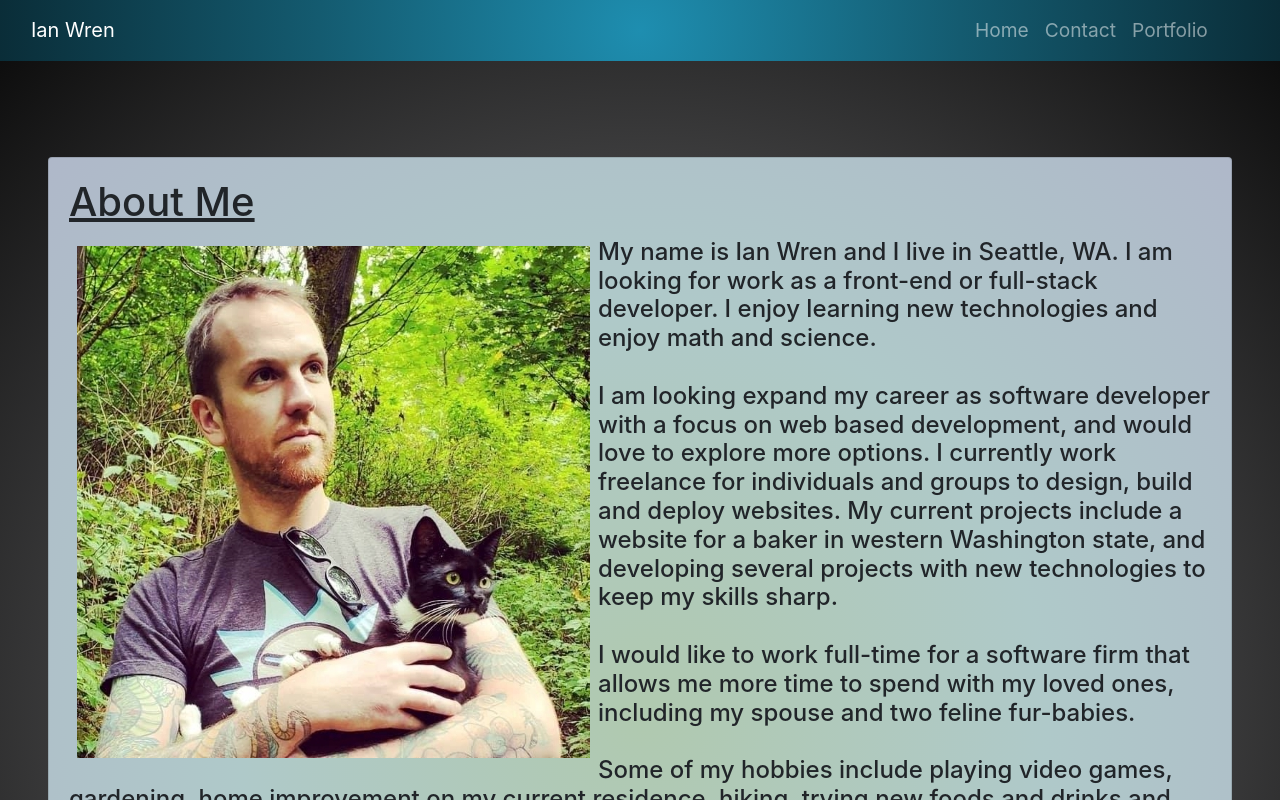
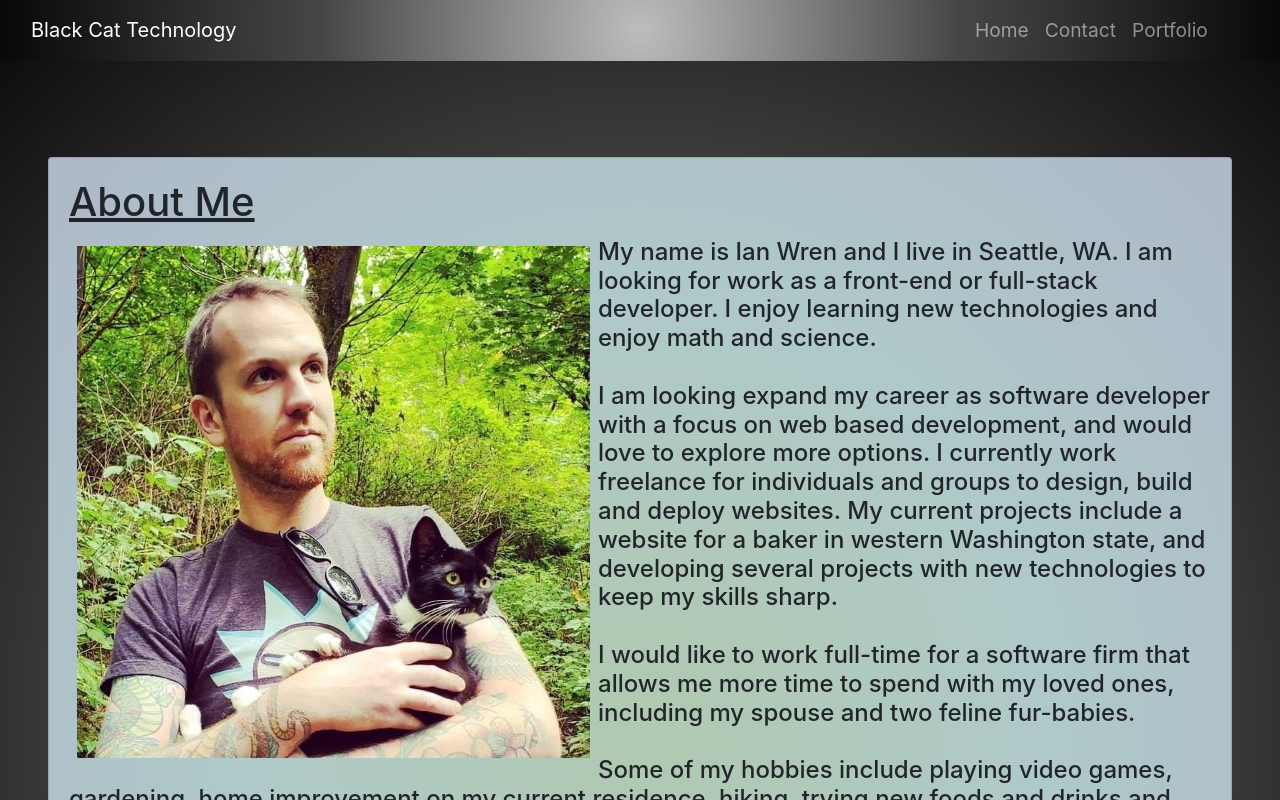
Before and after one commit to luckyian/blackCat, a React (Create React App) app: page / in a window 1280 px wide. Shown: the top 800 px of the page. Built offline with nearby package versions, Linux system fonts and the light colour scheme; the HTML template or start-up script is replaced by a standard one.

Commit message:
Changed stylying and wording of navbar

```diff
--- a/src/components/Navbar/index.js
+++ b/src/components/Navbar/index.js
@@ -9,7 +9,7 @@ function Navibar() {
     return (
         <Navbar expand="md" className="navitext" variant="dark" sticky="top">
             <div className="col-md-9">
-                <Navbar.Brand href="#"  >Ian Wren</Navbar.Brand>
+                <Navbar.Brand href="#"  >Black Cat Technology</Navbar.Brand>
                 <Navbar.Toggle  className="float-right" type="button" data-toggle="collapse"
                     data-target="#navbarNavAltMarkup" aria-controls="navbarNavAltMarkup" aria-expanded="false"
                     aria-label="Toggle navigation" />
--- a/src/components/Navbar/style.css
+++ b/src/components/Navbar/style.css
@@ -8,6 +8,6 @@ nav.navbar.navbar-default {
 
 .navitext{
   /* background: seashell; */
-  background: radial-gradient(circle, #1e8eb0,  #145b70, #0a2d38 );
+  background: radial-gradient(circle,#bdbdbd,  #464647, #080808 );
   font-size: larger;
 }
```
